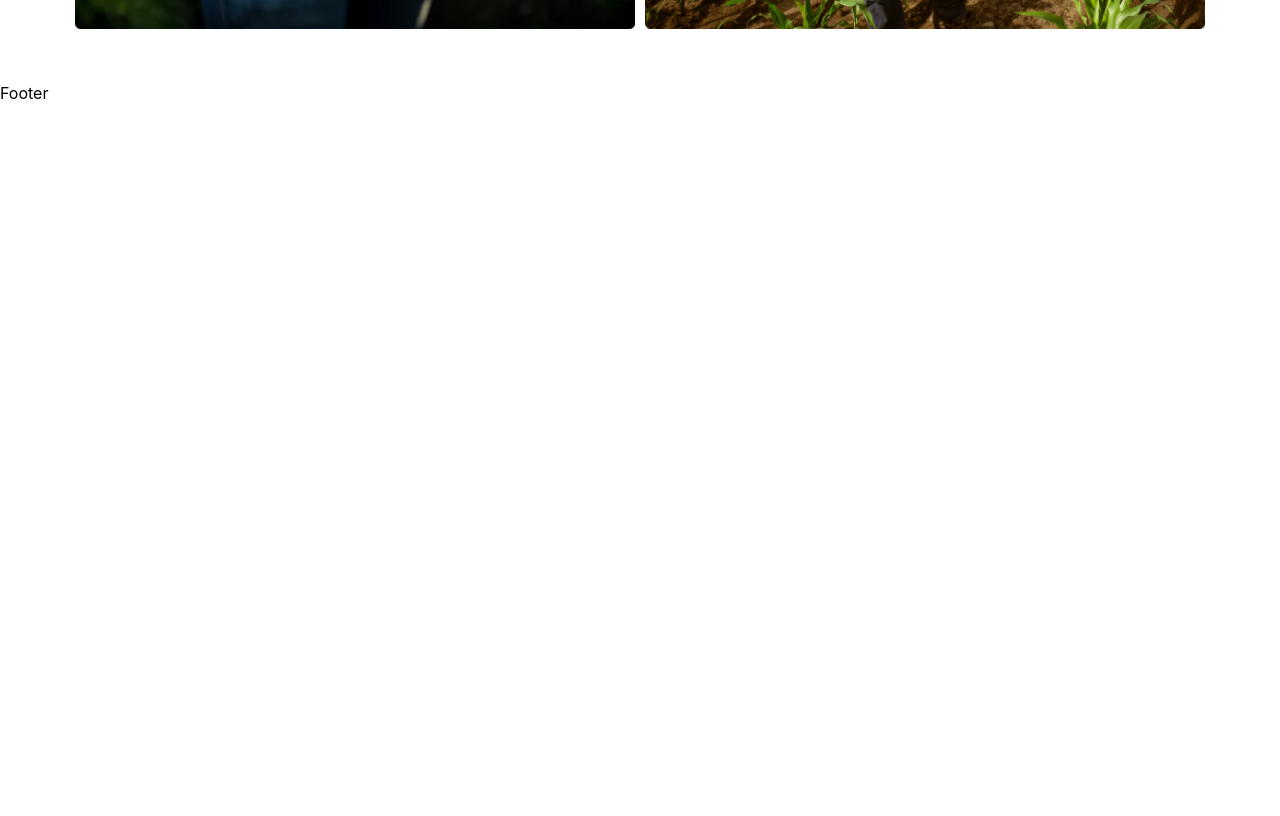
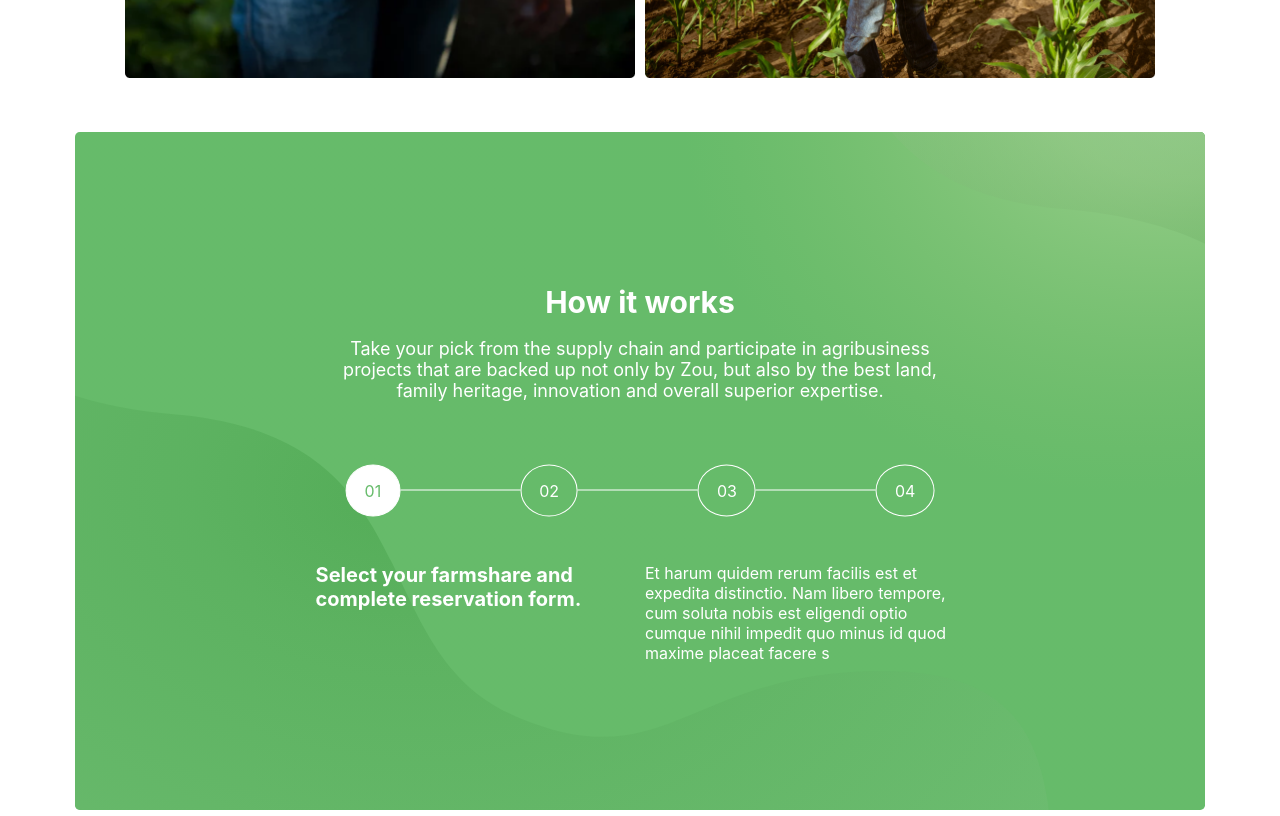
Before and after one commit to mesu-ai/zoh-farm-landingpage, a React (Create React App) app: page / in a window 1280 px wide. Shown: the part 1980-2796 px from the top of the page. Before the commit the page ends 2083 px from the top, so only its background shows below. Built offline with nearby package versions, Linux system fonts and the light colour scheme.

Commit message:
add how it work

```diff
--- /dev/null
+++ b/src/components/molecules/HowToWork.jsx
@@ -0,0 +1,46 @@
+import React from 'react';
+import howToWorkBg from '../../assets/images/how-to-work-bg.svg';
+
+const HowToWork = () => {
+  return (
+    <div id='howToWork'>
+      <div className='container'>
+        <img
+          width='100%'
+          src={howToWorkBg}
+          alt='how_to_work'
+        />
+
+        <div className='how-to-work-info'>
+          <h6 className='how-work-title'>How it works</h6>
+          <p className='how-work-des'>
+            Take your pick from the supply chain and participate in agribusiness
+            projects that are backed up not only by Zou, but also by the best
+            land, family heritage, innovation and overall superior expertise.
+          </p>
+          <div className='how-work-stepper'>
+            <p className='step-item' style={{background:'white',color:'#66BB6A'}}>01</p>
+            <span className='step-connector'></span>
+            <p className='step-item'>02</p>
+            <span className='step-connector'></span>
+            <p className='step-item'>03</p>
+            <span className='step-connector'></span>
+            <p className='step-item'>04</p>
+          </div>
+          <div className='how-work-stepper-des'>
+            <p className='stepper-des-title'>
+              Select your farmshare and complete reservation form.
+            </p>
+            <p className='stepper-des-description'>
+              Et harum quidem rerum facilis est et expedita distinctio. Nam
+              libero tempore, cum soluta nobis est eligendi optio cumque nihil
+              impedit quo minus id quod maxime placeat facere s
+            </p>
+          </div>
+        </div>
+      </div>
+    </div>
+  );
+};
+
+export default HowToWork;
--- a/src/components/molecules/Opportunities.jsx
+++ b/src/components/molecules/Opportunities.jsx
@@ -1,6 +1,7 @@
 import React from 'react';
 import farmer from '../../assets/images/farmer.svg';
 import group from '../../assets/images/group.svg';
+import invest from '../../assets/images/invest.svg';
 
 import './styles.scss';
 // import '../../styles/responsive.scss';
@@ -22,7 +23,7 @@ const opportunitiesDate = [
   },
   {
     id: 2,
-    image: group,
+    image: invest,
     title: 'Social Impact Invesment',
     description:
       'At vero eos et accusamus et iusto odio dignissimos ducimus qui blanditiis praesentium voluptatum deleniti atque ',
@@ -30,7 +31,6 @@ const opportunitiesDate = [
 ];
 
 const Opportunities = () => {
-
   return (
     <div
       id='opportunity'
@@ -60,6 +60,15 @@ const Opportunities = () => {
           ))}
         </div>
       </div>
+      <div style={{ paddingRight: '60px', paddingLeft: '60px' }}>
+        <hr
+          style={{
+            marginTop: '60px',
+            background: '#F7F7F7',
+            border: '1px solid #F7F7F7',
+          }}
+        />
+      </div>
     </div>
   );
 };
--- a/src/components/molecules/styles.scss
+++ b/src/components/molecules/styles.scss
@@ -30,7 +30,7 @@
 
 #opportunity {
   .oppopportunity-container {
-    // padding-top: 300px;
+    padding: 0px 60px 0px 60px;
     @include v-centered(center);
   }
 
@@ -59,37 +59,34 @@
   }
 
   .opp-card:hover {
-    background-color:#66bb6a;
+    background-color: #66bb6a;
 
     .opp-card-title {
       @include title-style(18px, white, bold);
     }
 
-    .opp-card-text{
+    .opp-card-text {
       color: white;
     }
   }
-
 }
 
 // convenience style
 
 #convenience {
-  padding-top: 50px;
-  padding-bottom: 50px;
-  .convenience-title{
+  padding: 50px 70px 50px 70px;
+  .convenience-title {
     @include title-style(32px, black, bold);
   }
-  .convenience-card-container{
+  .convenience-card-container {
     margin-top: 50px;
     @include grid-cols-divided(2, 1fr);
-
   }
 
-  .convenience-card{
+  .convenience-card {
     position: relative;
 
-    .convenience-info{
+    .convenience-info {
       position: absolute;
       top: 0;
       padding: 30px;
@@ -99,33 +96,87 @@
       align-items: flex-start;
       flex-direction: column;
 
-      .con-h-title{
+      .con-h-title {
         color: #66bb6a;
-
       }
 
-      .con-title{
-        @include title-style(22px,white,bold);
+      .con-title {
+        @include title-style(22px, white, bold);
         width: 200px;
-
       }
-      .con-s-des{
+      .con-s-des {
         width: 350px;
-        color: #E2EFD2;
-
+        color: #e2efd2;
       }
-      .con-button{
-
-        @include button-style(white,#66bb6a,white);
+      .con-button {
+        @include button-style(white, #66bb6a, white);
         margin-top: 20px;
         border-radius: 2px;
         padding: 8px 20px 8px 20px;
+      }
+    }
+  }
+}
 
+// how-To-Work style
+
+#howToWork {
+  position: relative;
+
+  .how-to-work-info {
+
+    position: absolute;
+    top: 50%;
+    left: 50%;
+    transform: translate(-50%, -50%);
+
+    text-align: center;
+    // width: 100%;
+
+    .how-work-title {
+      @include title-style(30px, white, bold);
+      text-align: center;
+    }
+    .how-work-des {
+      color: white;
+      font-size: 18px;
+    }
+    .how-work-stepper {
+      padding: 30px 30px;
+      @include h-centered(center);
+
+      .step-item {
+        border: 1px solid white;
+        padding: 15px 18px;
+        border-radius: 50%;
+        color: white;
       }
+      .step-connector {
+        content: '';
 
-
+        // position: relative;
+        // top: 1.5rem;
+        // left: 50%;
+        width: 120px;
+        height: 1px;
+        background-color: white;
+        // order: -1;
+      }
     }
 
+    .how-work-stepper-des {
+      @include grid-cols-divided(2, 1fr);
+      color: white;
+      text-align: start;
+
+      .stepper-des-title {
+        @include title-style(20px, white, bold);
+        width: 300px;
+      }
+      .stepper-des-description {
+        font-size: 16px;
+        margin: 0px;
+      }
+    }
   }
-
 }
--- a/src/pages/home/Home.jsx
+++ b/src/pages/home/Home.jsx
@@ -1,6 +1,7 @@
 import React from 'react';
 import Banner from '../../components/molecules/Banner';
 import Convenience from '../../components/molecules/Convenience';
+import HowToWork from '../../components/molecules/HowToWork';
 import Opportunities from '../../components/molecules/Opportunities';
 
 const Home = () => {
@@ -9,6 +10,7 @@ const Home = () => {
       <Banner/>
       <Opportunities/>
       <Convenience/>
+      <HowToWork/>
     </div>
   );
 };
```
Also changed, not shown: src/assets/images/how-to-work-bg.svg (added), src/assets/images/invest.svg (added).
